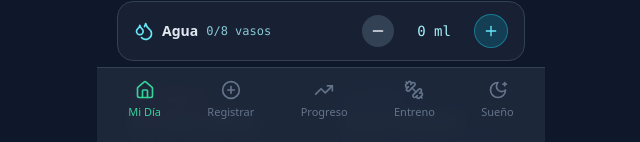
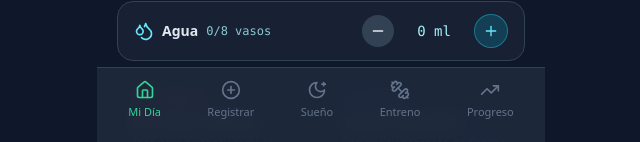
Before and after one commit to alejomartineez/Nutritrack-App, a React (Vite) app: page / in a window 1280 px wide. Shown: the part 656-798 px from the top of the page, without its empty margins (319-959 px from the left). Built offline with nearby package versions, Linux system fonts and the light colour scheme.

Commit message:
reordeno de ventanas

```diff
--- a/src/App.jsx
+++ b/src/App.jsx
@@ -782,7 +782,15 @@ export default function NutriTrackApp() {
           >
             <NavButton icon={Home} label="Mi Día" active={activeTab === 'dia'} onClick={() => setActiveTab('dia')} />
             <NavButton icon={PlusCircle} label="Registrar" active={activeTab === 'registrar'} onClick={() => setActiveTab('registrar')} />
-            <NavButton icon={TrendingUp} label="Progreso" active={activeTab === 'progreso'} onClick={() => setActiveTab('progreso')} />
+            {modules.sueno && (
+              <NavButton
+                icon={MoonStar}
+                label="Sueño"
+                active={activeTab === 'sueno'}
+                onClick={() => setActiveTab('sueno')}
+                activeColorClass="text-violet-400"
+              />
+            )}
             {modules.entreno && (
               <NavButton
                 icon={Dumbbell}
@@ -792,15 +800,7 @@ export default function NutriTrackApp() {
                 activeColorClass="text-orange-400"
               />
             )}
-            {modules.sueno && (
-              <NavButton
-                icon={MoonStar}
-                label="Sueño"
-                active={activeTab === 'sueno'}
-                onClick={() => setActiveTab('sueno')}
-                activeColorClass="text-violet-400"
-              />
-            )}
+            <NavButton icon={TrendingUp} label="Progreso" active={activeTab === 'progreso'} onClick={() => setActiveTab('progreso')} />
           </div>
         </nav>
 
```
